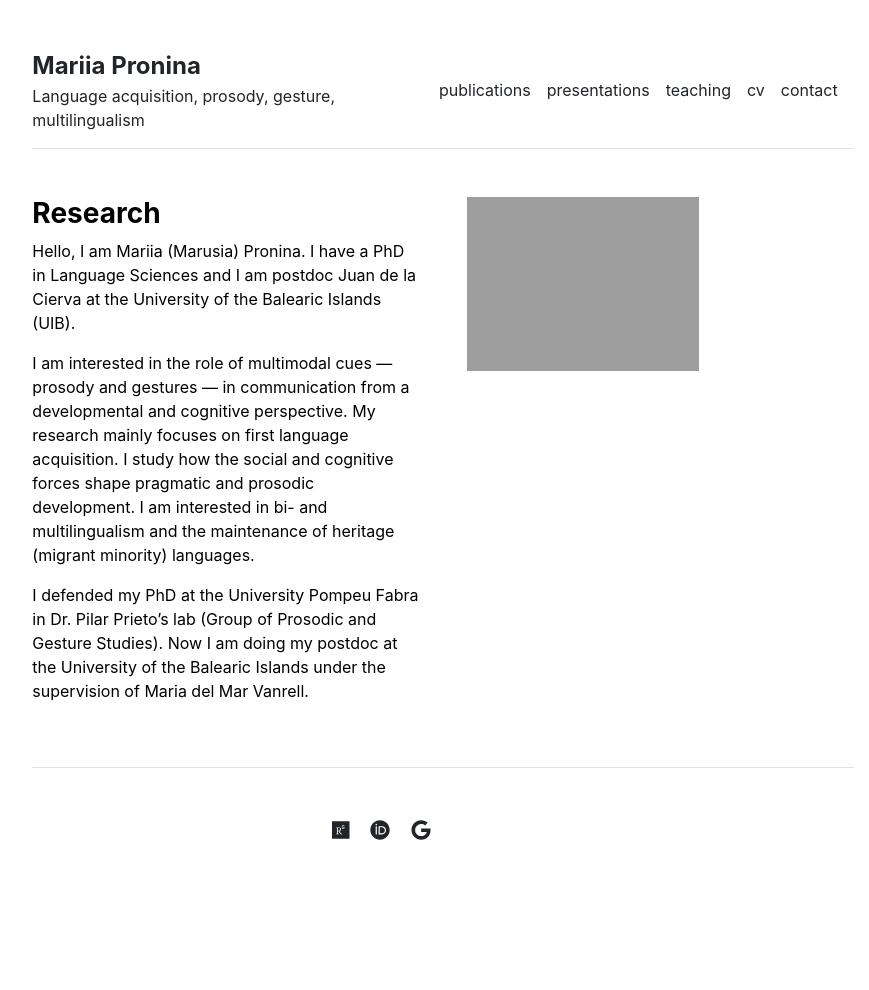
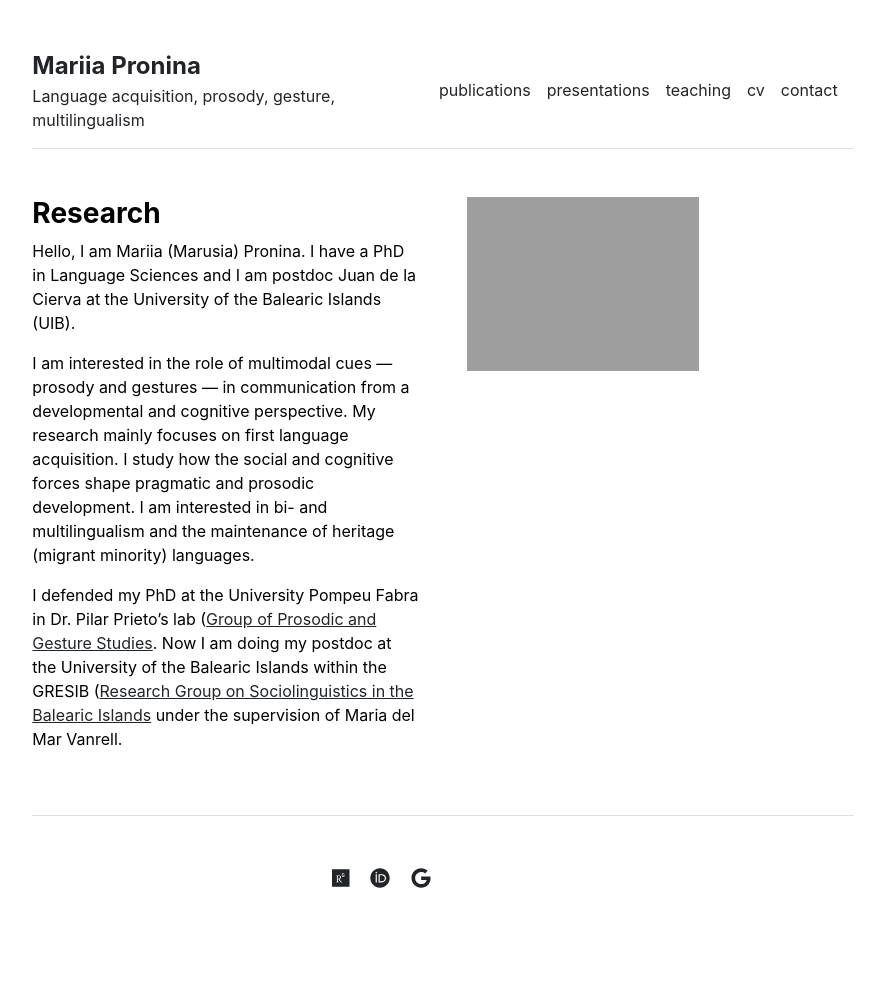
Before and after one commit to mariia-pronina/mariia-pronina.github.io, a Jekyll site: the page built from index.md, in a window 1280 px wide. Shown: the whole page, without its empty margins (197-1066 px from the left). Built offline with Jekyll 4.4.1, drawn with Linux system fonts in a browser that asks for light colours; before the commit the page ends 942 px from its top, so only the background shows below that.

Commit message:
Update index.md

```diff
--- a/index.md
+++ b/index.md
@@ -7,4 +7,5 @@ Hello, I am Mariia (Marusia) Pronina. I have a PhD in Language Sciences and I am
 
 I am interested in the role of multimodal cues — prosody and gestures — in communication from a developmental and cognitive perspective. My research mainly focuses on first language acquisition. I study how the social and cognitive forces shape pragmatic and prosodic development. I am interested in bi- and multilingualism and the maintenance of heritage (migrant minority) languages.
 
-I defended my PhD at the University Pompeu Fabra in Dr. Pilar Prieto's lab (Group of Prosodic and Gesture Studies). Now I am doing my postdoc at the University of the Balearic Islands under the supervision of Maria del Mar Vanrell.
+I defended my PhD at the University Pompeu Fabra in Dr. Pilar Prieto's lab ([Group of Prosodic and Gesture Studies]([url](https://www.upf.edu/en/web/grepg)). Now I am doing my postdoc at the University of the Balearic Islands within the GRESIB ([Research Group
+on Sociolinguistics in the Balearic Islands]([[url](https://gresib.uib.cat)]) under the supervision of Maria del Mar Vanrell.
```
